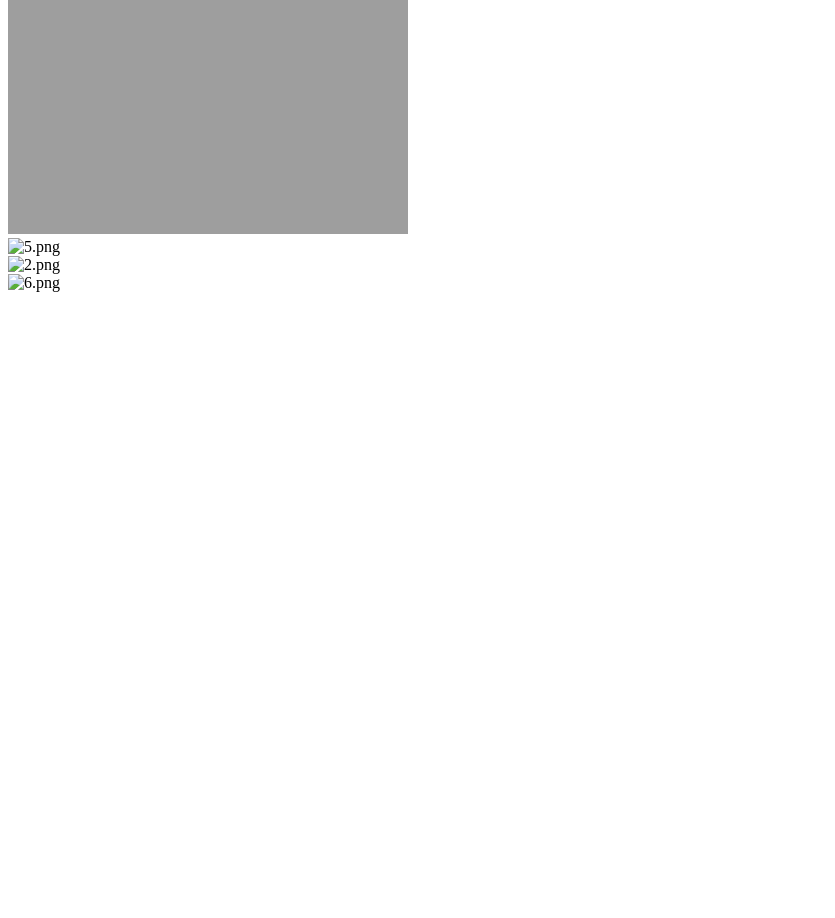
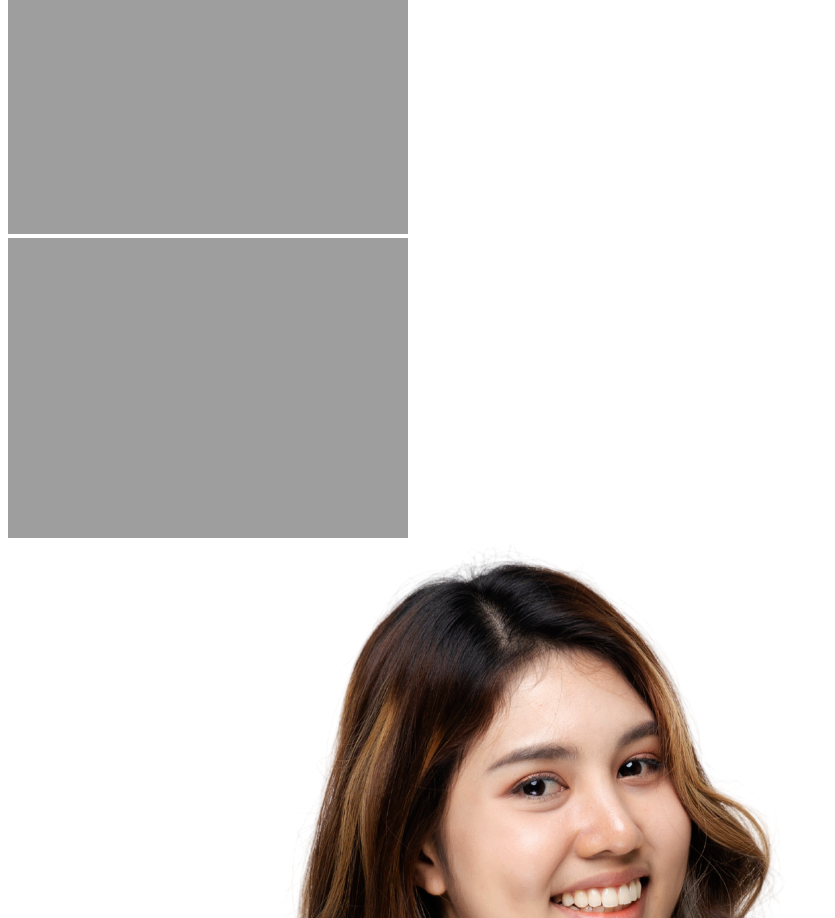
Before and after one commit to manoj9896/experiments-with-html, a plain HTML site: page index.html in a window 1280 px wide. Shown: the part 682-1600 px from the top of the page, without its empty margins (0-835 px from the left). Before the commit the page ends 982 px from the top, so only its background shows below. Drawn offline with Linux system fonts and the light colour scheme; the site is published under a folder, as on GitHub Pages, so addresses that start at the root find nothing.

Commit message:
testing with image paths in html files

```diff
--- a/index.html
+++ b/index.html
@@ -11,23 +11,23 @@
     <div class="container">
         <div class="box">
             <!-- testing with the relative path  -->
-            <img src="images/1.png" alt="1.png">
+            <img src="./images/1.png" alt="1.png">
         </div>
         <div class="box">
             <!-- absolute path -->
-            <img src="images/4.png" alt="4.png">
+            <img src="./images/4.png" alt="4.png">
         </div>
         <div class="box">
             <img src="./images/3.png" alt="3.png">
         </div>
         <div class="box">
-            <img src="/images/5.png" alt="5.png">
+            <img src="./images/5.png" alt="5.png">
         </div>
         <div class="box">
-            <img src="/images/2.png" alt="2.png">
+            <img src="./images/2.png" alt="2.png">
         </div>
         <div class="box">
-            <img src="/images/6.png" alt="6.png">
+            <img src="./images/6.png" alt="6.png">
         </div>
     </div>
 </body>
```
